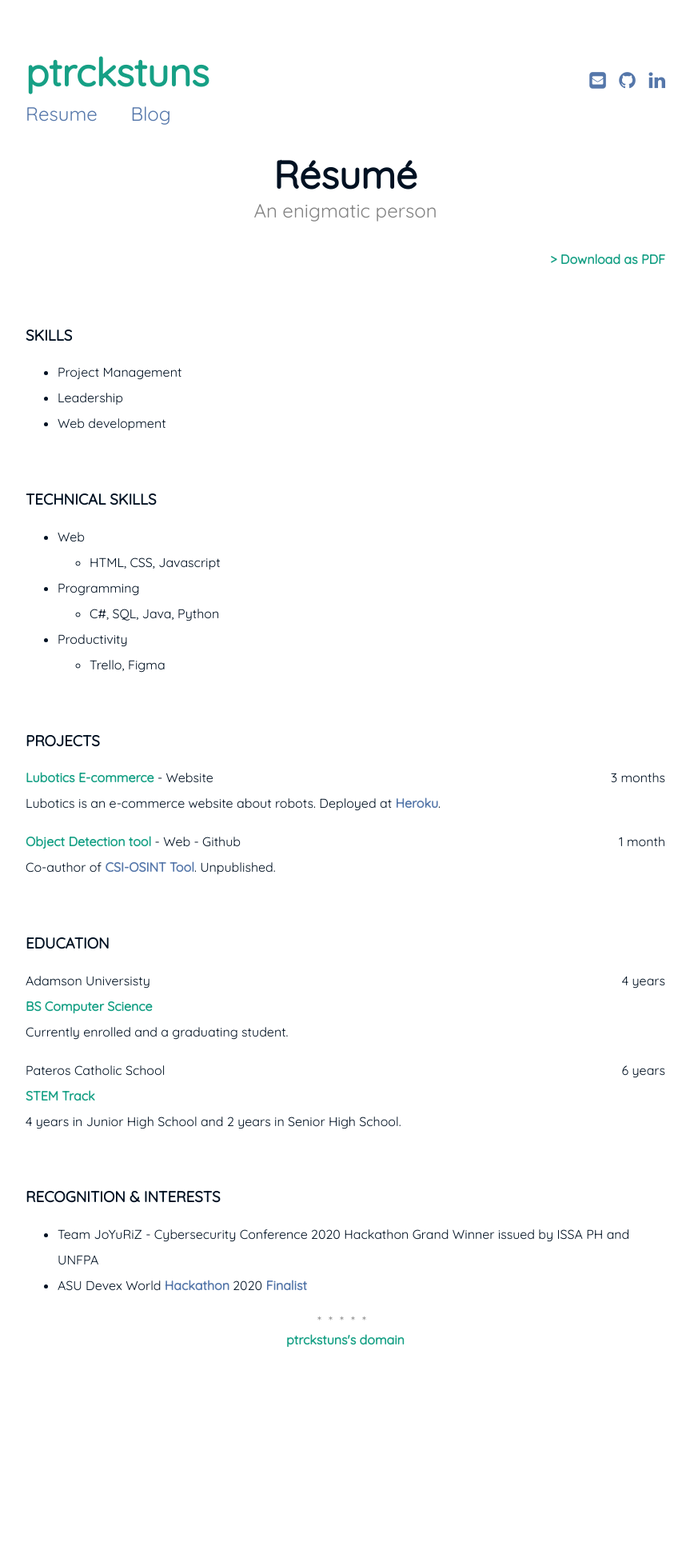
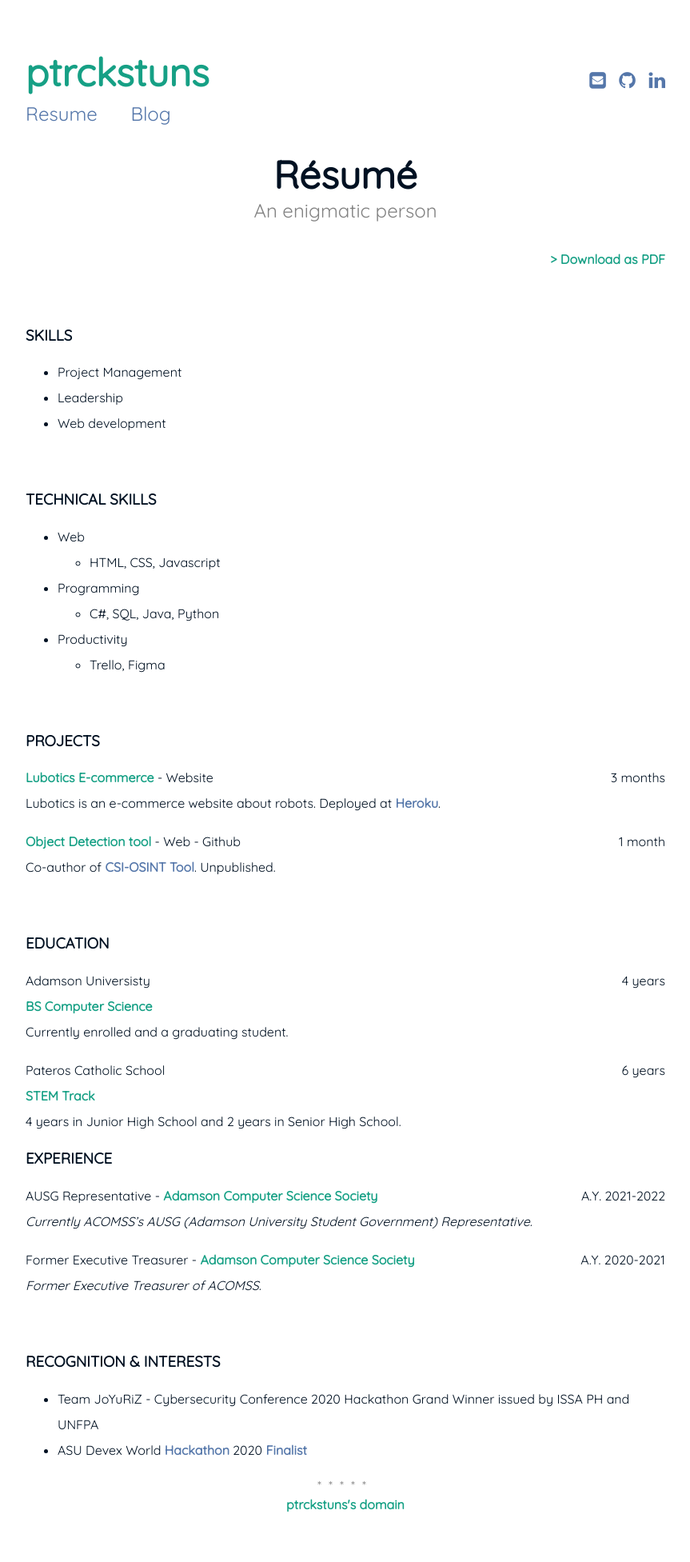
Before and after one commit to ptrckstuns/ptrckstuns.github.io, a Jekyll site: the page built from resume.md, in a window 1280 px wide. Shown: the whole page at 80% size, without its empty margins (208-1071 px from the left). Built offline with Jekyll 4.4.1, drawn with Linux system fonts in a browser that asks for light colours; before the commit the page ends 1747 px from its top, so only the background shows below that.

Commit message:
Update resume.md

```diff
--- a/resume.md
+++ b/resume.md
@@ -47,14 +47,9 @@ Pateros Catholic School <span style="float: right; ">6 years</span>
 4 years in Junior High School and 2 years in Senior High School.
 
 
-<!-- ### EXPERIENCE
+### EXPERIENCE
 
-Title - **Comapany** <span style="float: right; ">Duration</span>
-_Description Phasellus a tellus volutpat, ornare sapien et, lacinia erat. Suspendisse congue, enim vitae mattis pulvinar, eros lacus porttitor neque, eu sodales nibh metus nec arcu. Vestibulum ante ipsum primis in faucibus orci luctus et ultrices posuere cubilia Curae;_
-Technologies used
-
-
-Title - **Comapany** <span style="float: right; ">Duration</span>
+<!-- Title - **Comapany** <span style="float: right; ">Duration</span>
 _Description Phasellus a tellus volutpat, ornare sapien et, lacinia erat. Suspendisse congue, enim vitae mattis pulvinar, eros lacus porttitor neque, eu sodales nibh metus nec arcu. Vestibulum ante ipsum primis in faucibus orci luctus et ultrices posuere cubilia Curae;_
 Technologies used
 
@@ -62,6 +57,13 @@ Title - **Comapany** <span style="float: right; ">Duration</span>
 _Description Phasellus a tellus volutpat, ornare sapien et, lacinia erat. Suspendisse congue, enim vitae mattis pulvinar, eros lacus porttitor neque, eu sodales nibh metus nec arcu. Vestibulum ante ipsum primis in faucibus orci luctus et ultrices posuere cubilia Curae;_
 Technologies used   -->
 
+AUSG Representative - **Adamson Computer Science Society** <span style="float: right; ">A.Y. 2021-2022</span>
+_Currently ACOMSS's AUSG (Adamson University Student Government) Representative._
+
+Former Executive Treasurer - **Adamson Computer Science Society** <span style="float: right; ">A.Y. 2020-2021</span>
+_Former Executive Treasurer of ACOMSS._
+
+
 <br>
 
 ### RECOGNITION & INTERESTS
```
